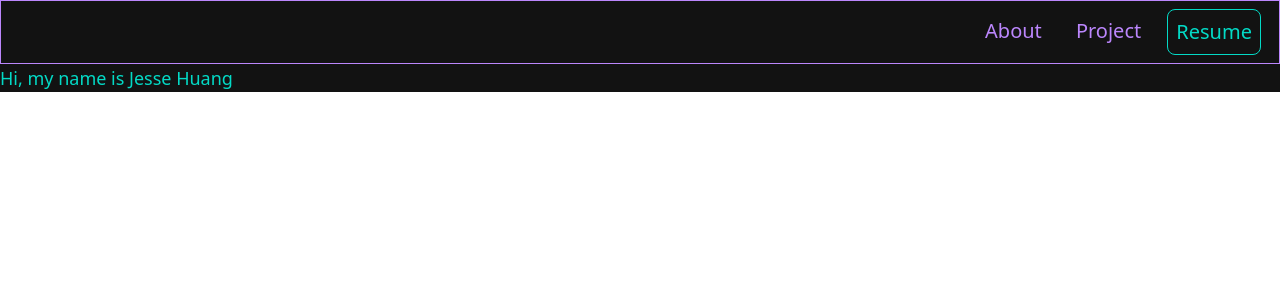
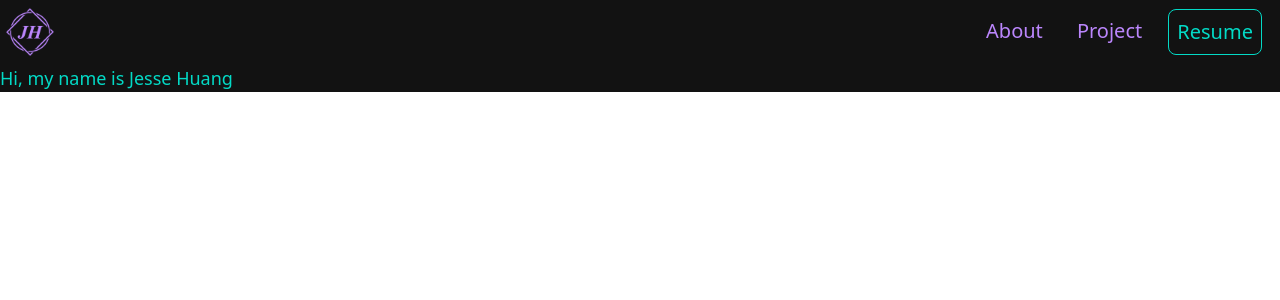
Before and after one commit to jjhuang417/NextPortfolio, a Next.js app: page / in a window 1280 px wide. Shown: the top 300 px of the page. Built offline with nearby package versions, Linux system fonts and the light colour scheme.

Commit message:
logo added with nav bar mostly complete. Need to adjust font or maybe logo.

```diff
--- a/components/NavBar.jsx
+++ b/components/NavBar.jsx
@@ -1,5 +1,6 @@
 // Library import
 import React from 'react';
+import Image from 'next/image';
 
 // Style import
 import Tailwind from '../tailwind.config.js';
@@ -12,12 +13,11 @@ export default function NavBar() {
   const navWrappingStyle = `
     flex
     flex-row
-    border
     border-primary
+    justify-between
     w-screen
     h-12
     sm:h-16
-    justify-end
     items-center
     bg-background
   `;
@@ -40,10 +40,22 @@ export default function NavBar() {
 
   return (
     <div className={navWrappingStyle} name="NavBarWrapper">
-      <div className="flex flex-row w-80 justify-evenly" name="OtherPageWrapper">
-        <div className={navTextStyle}>About</div>
-        <div className={navTextStyle}>Project</div>
-        <a rel="noopener noreferrer" target="_blank" href="https://pdfhost.io/v/9qXAcJLma_Jesse_Huang_Software_Engineer_Resume" className={resumeButton}>Resume</a>
+      <div className="flex flex-row">
+        <Image
+          alt="Logo"
+          src="/JH.png"
+          width={60}
+          height={60}
+        />
+      </div>
+      <div className="flex flex-row justify-end">
+        <div
+          className="flex flex-row w-80 justify-evenly"
+          name="OtherPageWrapper">
+          <div className={navTextStyle}>About</div>
+          <div className={navTextStyle}>Project</div>
+          <a rel="noopener noreferrer" target="_blank" href="https://pdfhost.io/v/9qXAcJLma_Jesse_Huang_Software_Engineer_Resume" className={resumeButton}>Resume</a>
+        </div>
       </div>
     </div>
   );
--- a/package.json
+++ b/package.json
@@ -12,6 +12,7 @@
     "react-dom": "17.0.2"
   },
   "devDependencies": {
+    "@tailwindcss/typography": "^0.5.2",
     "autoprefixer": "^10.4.4",
     "eslint": "8.11.0",
     "eslint-config-next": "12.1.0",
--- a/tailwind.config.js
+++ b/tailwind.config.js
@@ -12,5 +12,7 @@ module.exports = {
     },
     extend: {},
   },
-  plugins: [],
+  plugins: [
+    require('@tailwindcss/typography')
+  ],
 }
```
Also changed, not shown: pages/index.js (+0 -7 lines), public/JH.png (added), 1 other file (tests, documents, lock files or other folders).
